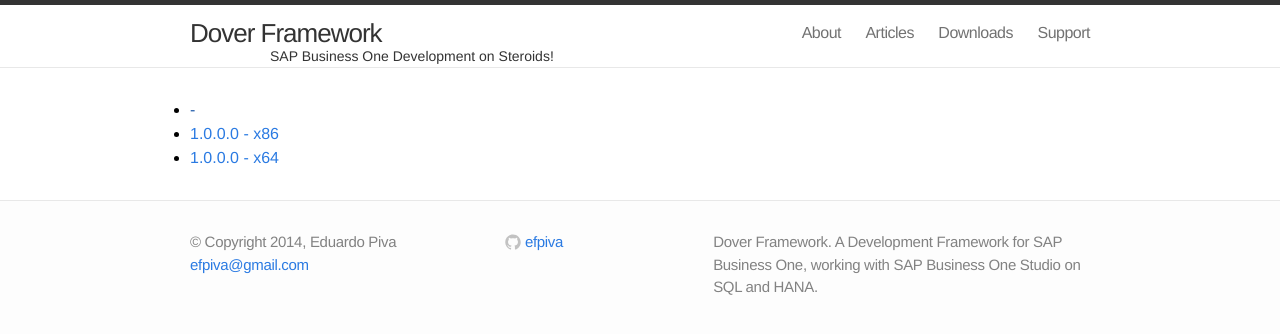
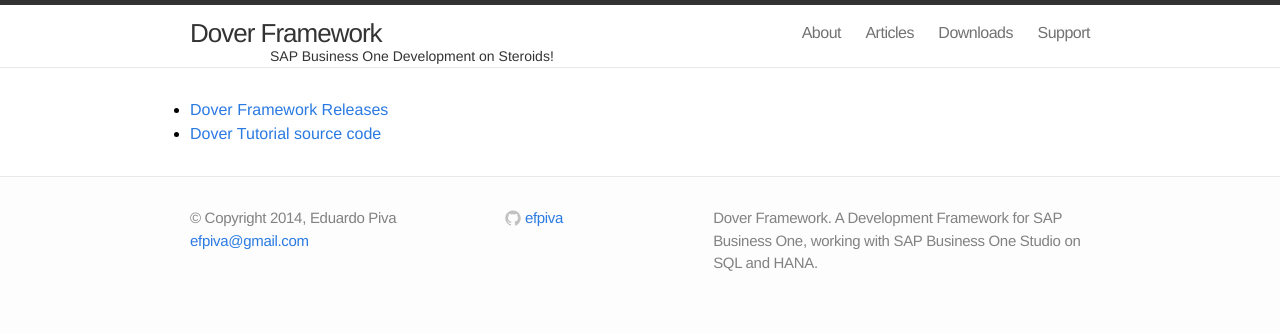
Before and after one commit to efpiva/efpiva.github.io, a Jekyll site: the page built from downloads.html, in a window 1280 px wide. Shown: the top 334 px of the page. Built offline with Jekyll 4.4.1, drawn with Linux system fonts in a browser that asks for light colours.

Commit message:
simplified downloads page

```diff
--- a/downloads.html
+++ b/downloads.html
@@ -6,15 +6,12 @@ title: Downloads
 <div class="home">
 
  <ul>
-  {% for release in site.data.releases %}
-  {% for releaseinfo in release %}
-  {% for releasearchinfo in releaseinfo %}
   <li>
-  <a href="{{releasearchinfo.URL}}">{{releasearchinfo.Version}} - {{releasearchinfo.Arch}}</a>
+  <a href="https://github.com/efpiva/dover/releases">Dover Framework Releases</a>
   </li>
-  {% endfor %}
-  {% endfor %}
-  {% endfor %}
+  <li>
+  <a href="https://github.com/efpiva/DoverTutorial">Dover Tutorial source code</a>
+  </li>
 </ul>
 
 </div>
```
